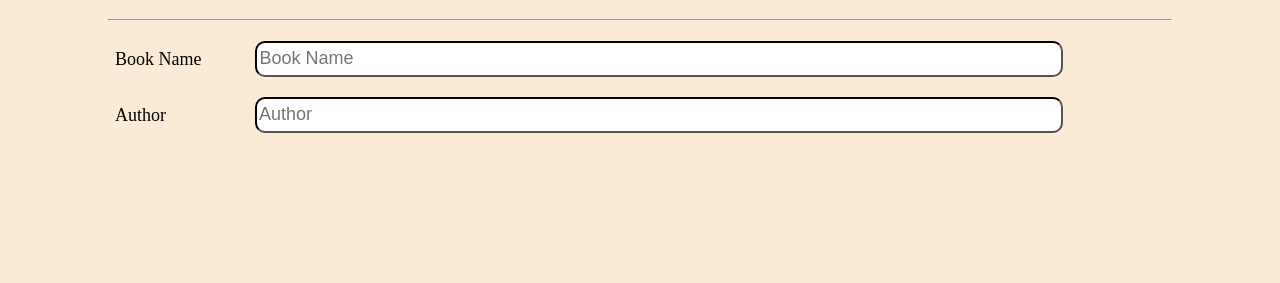
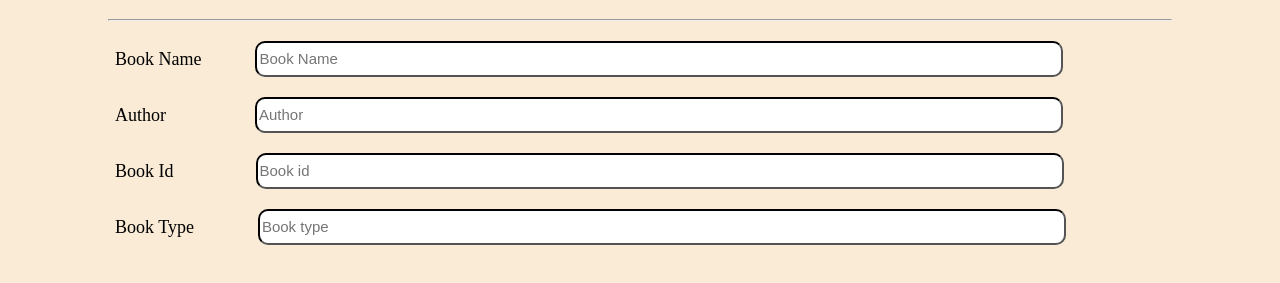
Before and after one commit to BandiniKohare2001/Manage--Library, a plain HTML site: page index.html in a window 1280 px wide. Shown: the part 123-406 px from the top of the page. Drawn offline with Linux system fonts and the light colour scheme.

Commit message:
book type and id added

```diff
--- a/index.html
+++ b/index.html
@@ -34,6 +34,16 @@
                 <input type="text" class="form-control-2" id="author" placeholder="Author">
 
             </div>
+            <div class="book-name-row">
+                <label for="Author" class="book-id">Book Id</label>
+                <input type="text" class="form-control-3" id="bookid" placeholder="Book id">
+
+            </div>
+            <div class="book-name-row">
+                <label for="Author" class="book-type">Book Type</label>
+                <input type="text" class="form-control-4" id="book" placeholder="Book type">
+
+            </div>
     </div>
 
 </body>
--- a/style.css
+++ b/style.css
@@ -75,7 +75,7 @@ nav{
     border-radius: 10px;
     margin-right: 100px;
     margin-left: 50px;
-    font-size: 18px;
+    font-size: 15px;
     border-color: black;
     border-width: 2px;
 }
@@ -88,9 +88,40 @@ nav{
     height: 30px;
     border-radius: 10px;
     margin-right: 100px;
-    font-size: 18px;
+    font-size: 15px;
     border-color: black;
     border-width: 2px;
     margin-top: 20px;
     margin-left: 85px;
 }
+.book-id{
+    height: 40px;
+    font-size: 18px;
+}
+.form-control-3{
+    width: 800px;
+    height: 30px;
+    border-radius: 10px;
+    margin-right: 100px;
+    font-size: 15px;
+    border-color: black;
+    border-width: 2px;
+    margin-top: 20px;
+    margin-left: 78px;
+}
+.book-type{
+    height: 40px;
+    font-size: 18px;
+
+}
+.form-control-4{
+    width: 800px;
+    height: 30px;
+    border-radius: 10px;
+    margin-right: 100px;
+    font-size: 15px;
+    border-color: black;
+    border-width: 2px;
+    margin-top: 20px;
+    margin-left: 60px;
+}
```
